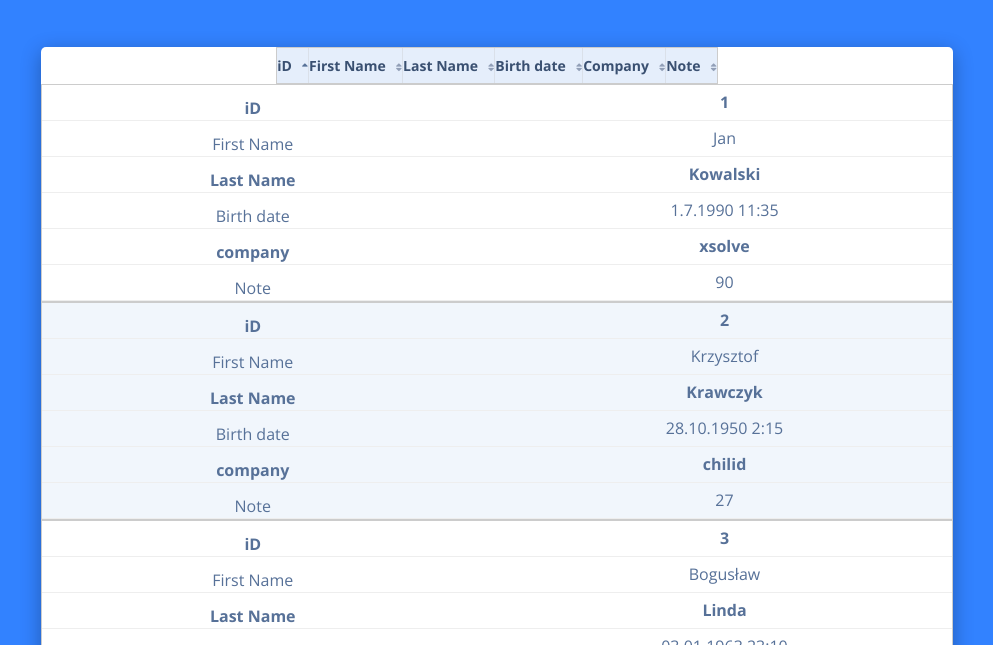
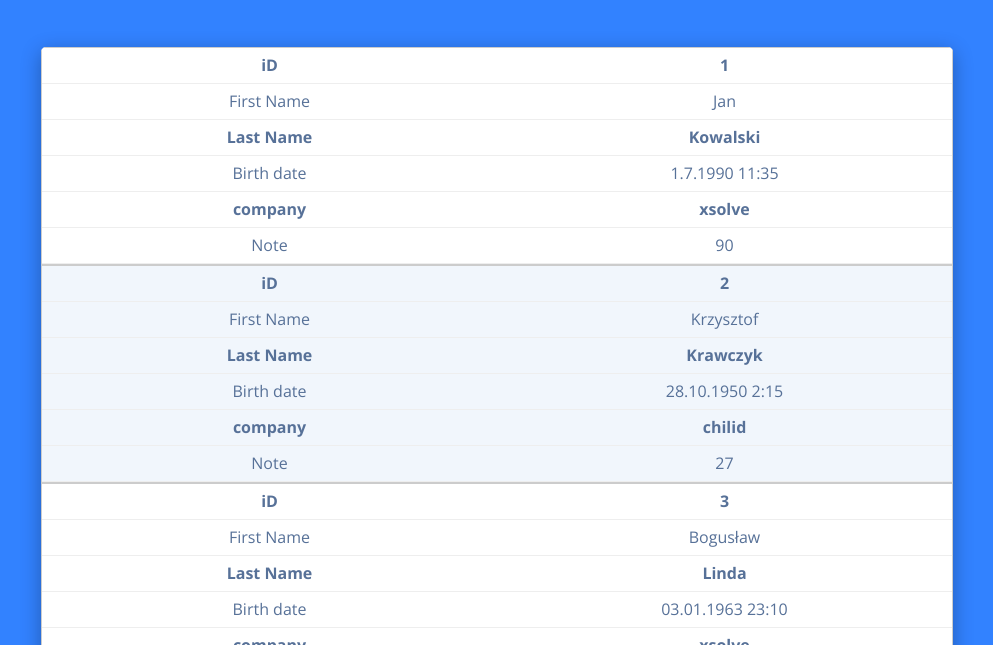
Before and after one commit to rrajca/Employe-table, a plain HTML site: page index.html in a window 1280 px wide. Shown: the part 155-800 px from the top of the page, without its empty margins (143-1136 px from the left). Drawn offline with nearby package versions, Linux system fonts and the light colour scheme.

Commit message:
update media

```diff
--- a/style.css
+++ b/style.css
@@ -140,17 +140,17 @@ footer img {
 only screen and (max-width: 760px),
 (min-device-width: 768px) and (max-device-width: 1024px)  {
 
-	table, thead, tbody, td, tr {
+	table, thead, tbody, th, td, tr {
 		display: block;
 	}
 
 	thead tr {
-		display: inline-block;
+		position: absolute;
+		top: -9999px;
+		left: -9999px;
 	}
 
-	tr {
-        border: 1px solid #ccc;
-    }
+	tr { border: 1px solid #ccc; }
 
 	td {
 		border: none;
@@ -160,12 +160,13 @@ only screen and (max-width: 760px),
 	}
 
 	td:before {
+        content: "";
 		position: absolute;
-		top: 6px;
-		left: 6px;
-		width: 45%;
+		top: 0px;
+		left: 0px;
+		width: 50%;
 		padding-right: 10px;
-		white-space: nowrap;
+        white-space: nowrap;
 	}
 
 	td:nth-of-type(1):before { content: "iD"; }
```
